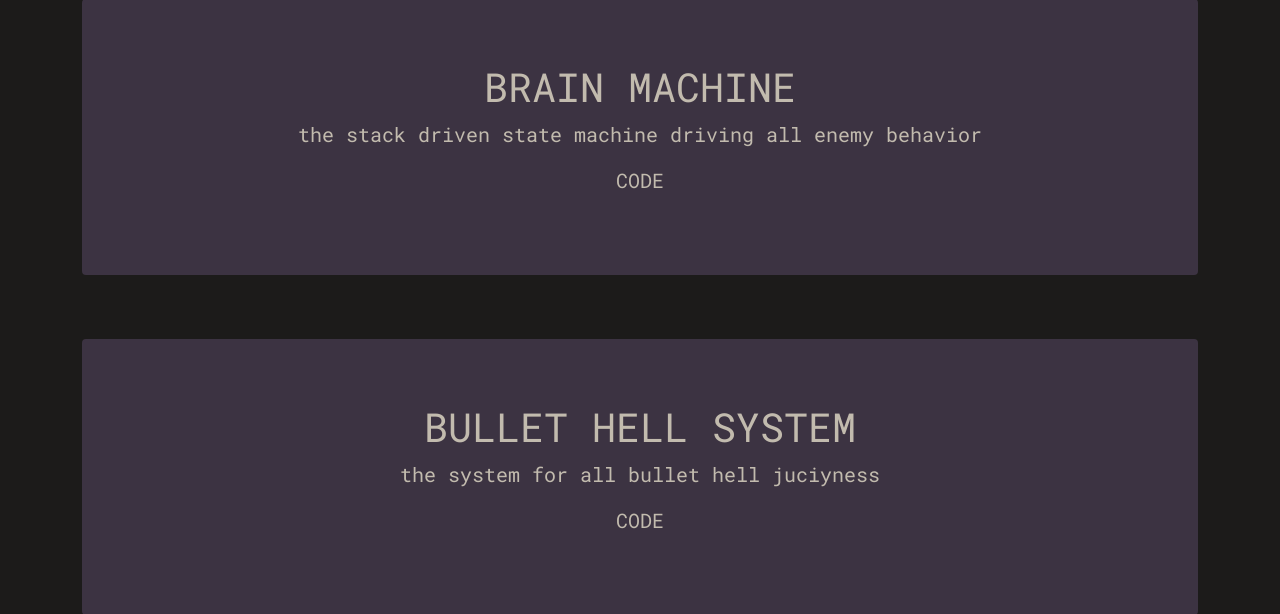
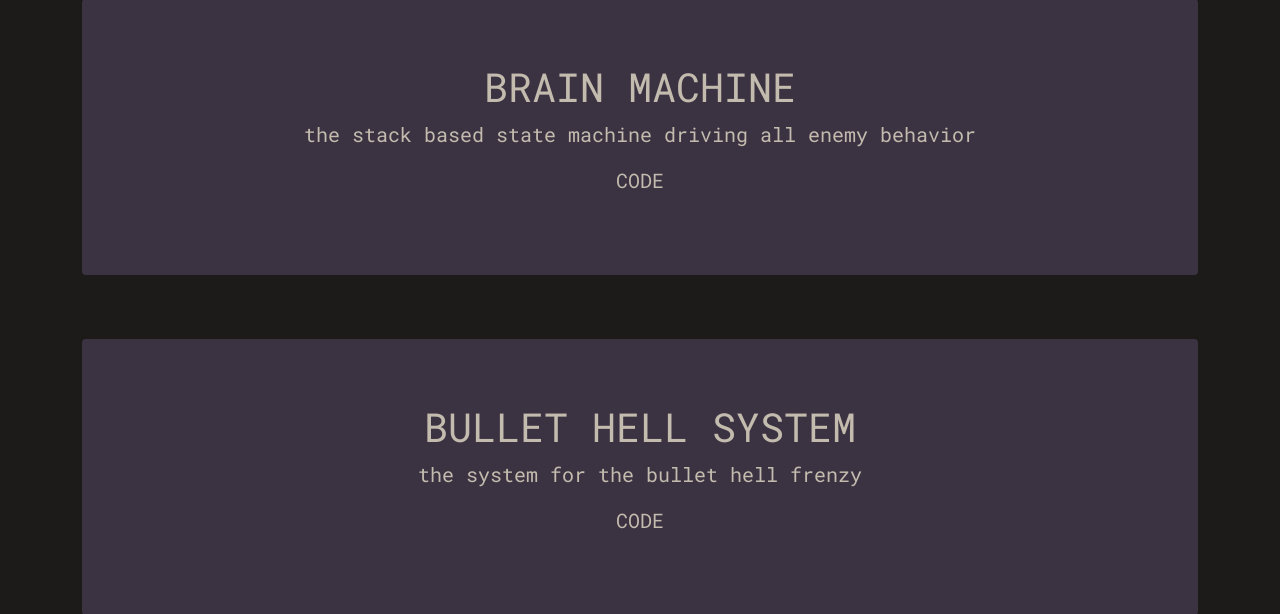
Before and after one commit to gitgud1337/gamePortfolio, a Flask app: page /cyberpunktrip in a window 1280 px wide. Shown: the part 883-1497 px from the top of the page. Run offline with Flask 2, Linux system fonts and the light colour scheme; some libraries are stand-ins or nearby versions.

Commit message:
added something to the cyberpunktrip html

```diff
--- a/templates/cyberpunktrip.html
+++ b/templates/cyberpunktrip.html
@@ -12,7 +12,7 @@ an action packed trip through time and space
 <h1>BRAIN MACHINE</h1>
 {% endblock %}
 {% block mechanic_info %}
-<p>the stack driven state machine driving all enemy behavior</p>
+<p>the stack based state machine driving all enemy behavior</p>
 {% endblock %}
 {% block mechanic_code %}
 <p>CODE</p>
@@ -22,7 +22,7 @@ an action packed trip through time and space
 <h1>BULLET HELL SYSTEM</h1>
 {% endblock %}
 {% block mechanic2_info %}
-<p>the system for all bullet hell juciyness</p>
+<p>the system for the bullet hell frenzy</p>
 {% endblock %}
 {% block mechanic2_code %}
 <p>CODE</p>
```
